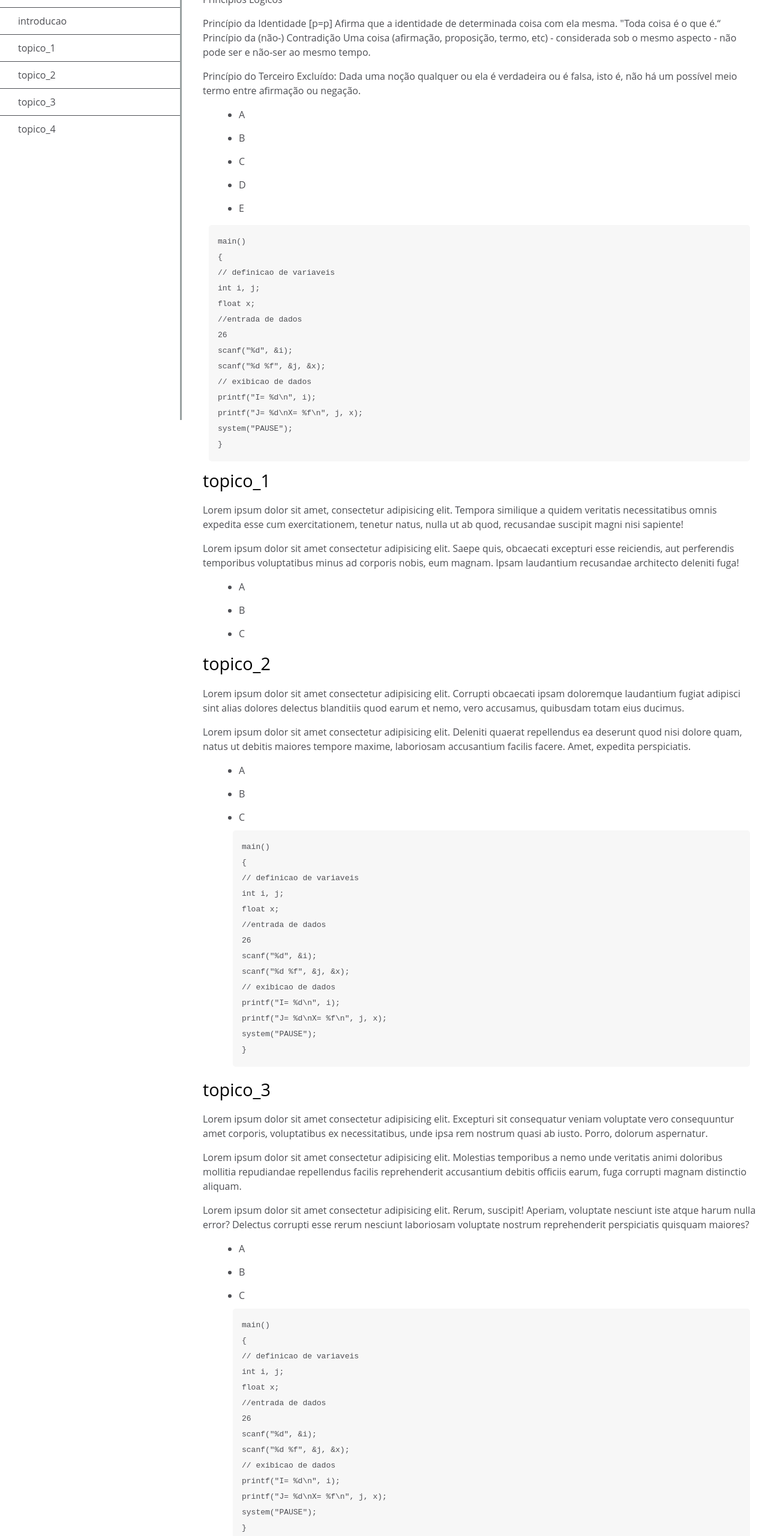
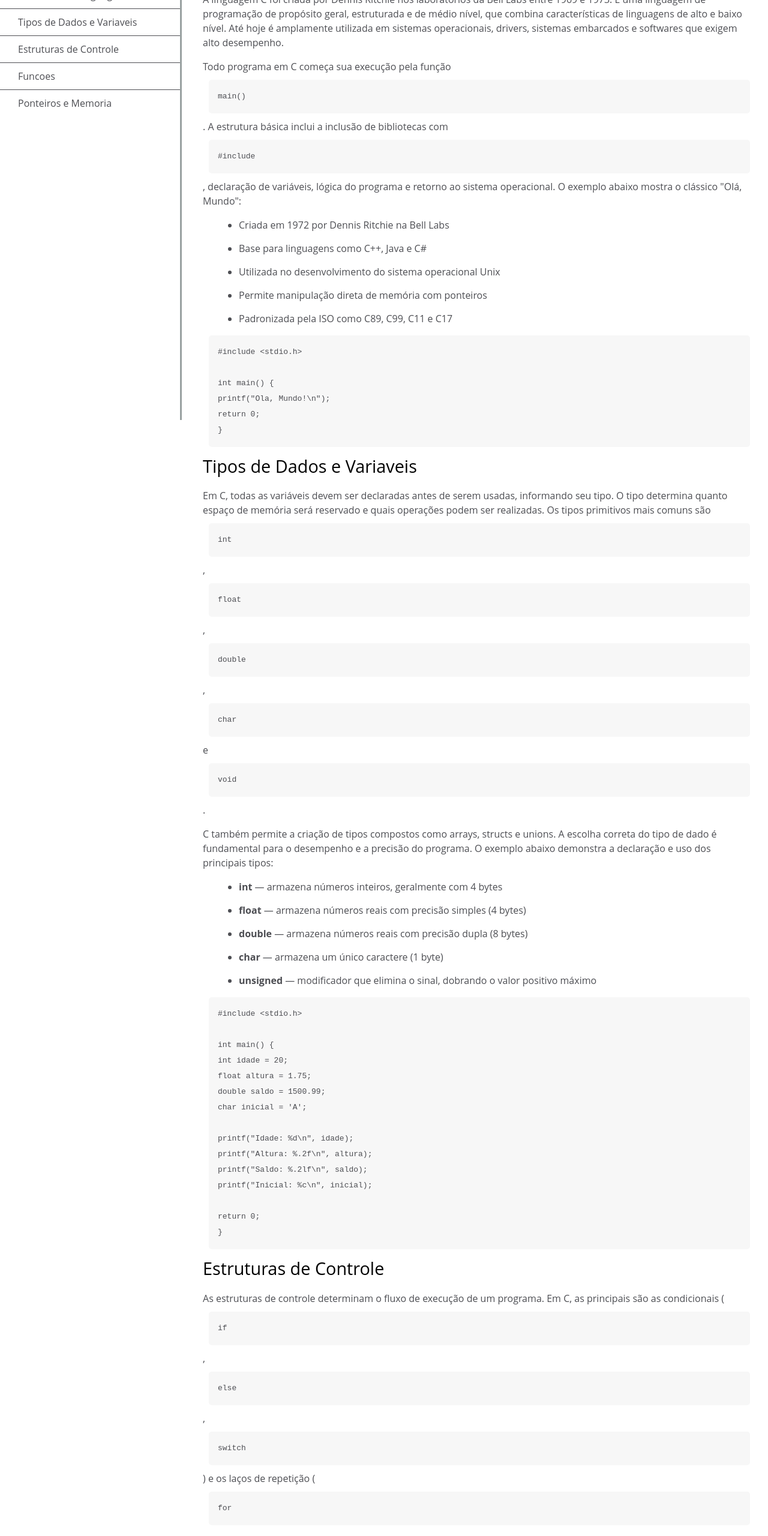
Before and after one commit to lourenasousa25-coder/documentacao_tecnica, a website built with Vite: page index.html in a window 1280 px wide. Shown: the part 100-2660 px from the top of the page at 60% size. Built offline with nearby package versions, Linux system fonts and the light colour scheme.

Commit message:
finalizacao

```diff
--- a/index.html
+++ b/index.html
@@ -5,191 +5,282 @@
   <meta charset="UTF-8" />
   <link rel="icon" type="image/svg+xml" href="/favicon.svg" />
   <meta name="viewport" content="width=device-width, initial-scale=1.0" />
-  <title>Projeto de documentação tecnica</title>
+  <title>Documentação Técnica — Linguagem C</title>
 </head>
 
 <body>
 
   <nav id="navbar">
-    <header>Documentacao tecnica</header>
+    <header>Linguagem C</header>
     <ul>
       <li>
-        <a class="nav-link" href="#introducao">introducao</a>
+        <a class="nav-link" href="#Introducao_a_Linguagem_C">Introducao a Linguagem C</a>
       </li>
       <li>
-        <a class="nav-link" href="#topico_1">topico_1</a>
+        <a class="nav-link" href="#Tipos_de_Dados_e_Variaveis">Tipos de Dados e Variaveis</a>
       </li>
       <li>
-        <a class="nav-link" href="#topico_2">topico_2</a>
+        <a class="nav-link" href="#Estruturas_de_Controle">Estruturas de Controle</a>
       </li>
       <li>
-        <a class="nav-link" href="#topico_3">topico_3</a>
+        <a class="nav-link" href="#Funcoes">Funcoes</a>
       </li>
       <li>
-        <a class="nav-link" href="#topico_4">topico_4</a>
+        <a class="nav-link" href="#Ponteiros_e_Memoria">Ponteiros e Memoria</a>
       </li>
     </ul>
   </nav>
+
   <main id="main-doc">
-    <section class="main-section" id="introducao">
-      <header>introducao</header>
-      <p>Princípios Lógicos
+
+    <section class="main-section" id="Introducao_a_Linguagem_C">
+      <header>Introducao a Linguagem C</header>
       <p>
-      <p> Princípio da Identidade [p=p] Afirma que a
-        identidade de determinada coisa com ela
-        mesma. "Toda coisa é o que é.“
-        Princípio da (não-) Contradição Uma coisa
-        (afirmação, proposição, termo, etc) -
-        considerada sob o mesmo aspecto - não
-        pode ser e não-ser ao mesmo tempo.</p>
-      <p> Princípio do Terceiro Excluído: Dada uma
-        noção qualquer ou ela é verdadeira ou é
-        falsa, isto é, não há um possível meio
-        termo entre afirmação ou negação.</p>
+        A linguagem C foi criada por Dennis Ritchie nos laboratórios da Bell Labs entre 1969 e 1973.
+        É uma linguagem de programação de propósito geral, estruturada e de médio nível, que combina
+        características de linguagens de alto e baixo nível. Até hoje é amplamente utilizada em sistemas
+        operacionais, drivers, sistemas embarcados e softwares que exigem alto desempenho.
+      </p>
+      <p>
+        Todo programa em C começa sua execução pela função <code>main()</code>. A estrutura básica inclui
+        a inclusão de bibliotecas com <code>#include</code>, declaração de variáveis, lógica do programa
+        e retorno ao sistema operacional. O exemplo abaixo mostra o clássico "Olá, Mundo":
+      </p>
 
       <ul>
-        <li>A</li>
-        <li>B</li>
-        <li>C</li>
-        <li>D</li>
-        <li>E</li>
+        <li>Criada em 1972 por Dennis Ritchie na Bell Labs</li>
+        <li>Base para linguagens como C++, Java e C#</li>
+        <li>Utilizada no desenvolvimento do sistema operacional Unix</li>
+        <li>Permite manipulação direta de memória com ponteiros</li>
+        <li>Padronizada pela ISO como C89, C99, C11 e C17</li>
       </ul>
 
- <code> main()
-{
-// definicao de variaveis
-int i, j;
-float x;
-//entrada de dados
-26
-scanf("%d", &i);
-scanf("%d %f", &j, &x);
-// exibicao de dados
-printf("I= %d\n", i);
-printf("J= %d\nX= %f\n", j, x);
-system("PAUSE");
-} </code>
+      <code>#include &lt;stdio.h&gt;
+
+int main() {
+    printf("Ola, Mundo!\n");
+    return 0;
+}</code>
 
     </section>
 
 
-    <section class="main-section" id="topico_1">
-      <header>topico_1</header>
-      <p>Lorem ipsum dolor sit amet, consectetur adipisicing elit. Tempora similique a quidem veritatis necessitatibus
-        omnis expedita esse cum exercitationem, tenetur natus, nulla ut ab quod, recusandae suscipit magni nisi
-        sapiente!</p>
-      <p>Lorem ipsum dolor sit amet consectetur adipisicing elit. Saepe quis, obcaecati excepturi esse reiciendis, aut
-        perferendis temporibus voluptatibus minus ad corporis nobis, eum magnam. Ipsam laudantium recusandae architecto
-        deleniti fuga!</p>
+    <section class="main-section" id="Tipos_de_Dados_e_Variaveis">
+      <header>Tipos de Dados e Variaveis</header>
+      <p>
+        Em C, todas as variáveis devem ser declaradas antes de serem usadas, informando seu tipo.
+        O tipo determina quanto espaço de memória será reservado e quais operações podem ser realizadas.
+        Os tipos primitivos mais comuns são <code>int</code>, <code>float</code>, <code>double</code>,
+        <code>char</code> e <code>void</code>.
+      </p>
+      <p>
+        C também permite a criação de tipos compostos como arrays, structs e unions. A escolha correta
+        do tipo de dado é fundamental para o desempenho e a precisão do programa. O exemplo abaixo
+        demonstra a declaração e uso dos principais tipos:
+      </p>
       <ul>
-        <li>A</li>
-        <li>B</li>
-        <li>C</li>
+        <li><strong>int</strong> — armazena números inteiros, geralmente com 4 bytes</li>
+        <li><strong>float</strong> — armazena números reais com precisão simples (4 bytes)</li>
+        <li><strong>double</strong> — armazena números reais com precisão dupla (8 bytes)</li>
+        <li><strong>char</strong> — armazena um único caractere (1 byte)</li>
+        <li><strong>unsigned</strong> — modificador que elimina o sinal, dobrando o valor positivo máximo</li>
+      </ul>
+
+      <code>#include &lt;stdio.h&gt;
+
+int main() {
+    int idade = 20;
+    float altura = 1.75;
+    double saldo = 1500.99;
+    char inicial = 'A';
+
+    printf("Idade: %d\n", idade);
+    printf("Altura: %.2f\n", altura);
+    printf("Saldo: %.2lf\n", saldo);
+    printf("Inicial: %c\n", inicial);
+
+    return 0;
+}</code>
+
     </section>
 
-    <section class="main-section" id="topico_2">
-      <header>topico_2</header>
-      <p>Lorem ipsum dolor sit amet consectetur adipisicing elit. Corrupti obcaecati ipsam doloremque laudantium fugiat
-        adipisci sint alias dolores delectus blanditiis quod earum et nemo, vero accusamus, quibusdam totam eius
-        ducimus.</p>
-      <p>Lorem ipsum dolor sit amet consectetur adipisicing elit. Deleniti quaerat repellendus ea deserunt quod nisi
-        dolore quam, natus ut debitis maiores tempore maxime, laboriosam accusantium facilis facere. Amet, expedita
-        perspiciatis.</p>
+    <section class="main-section" id="Estruturas_de_Controle">
+      <header>Estruturas de Controle</header>
+      <p>
+        As estruturas de controle determinam o fluxo de execução de um programa. Em C, as principais
+        são as condicionais (<code>if</code>, <code>else</code>, <code>switch</code>) e os laços de
+        repetição (<code>for</code>, <code>while</code>, <code>do-while</code>). Elas permitem que o
+        programa tome decisões e repita blocos de código conforme necessário.
+      </p>
+      <p>
+        O uso correto das estruturas de controle é essencial para criar algoritmos eficientes. O laço
+        <code>for</code> é ideal quando se sabe o número de repetições; o <code>while</code> é usado
+        quando a condição de parada depende de um evento durante a execução. Veja abaixo exemplos
+        de cada estrutura:
+      </p>
       <ul>
-        <li>A</li>
-        <li>B</li>
-        <li>C</li>
+        <li><strong>if/else</strong> — executa um bloco se a condição for verdadeira, outro caso contrário</li>
+        <li><strong>switch</strong> — compara uma variável com múltiplos valores possíveis</li>
+        <li><strong>for</strong> — repete um bloco um número definido de vezes</li>
+        <li><strong>while</strong> — repete enquanto a condição for verdadeira</li>
+        <li><strong>do-while</strong> — executa ao menos uma vez antes de verificar a condição</li>
+      </ul>
 
-         <code> main()
-{
-// definicao de variaveis
-int i, j;
-float x;
-//entrada de dados
-26
-scanf("%d", &i);
-scanf("%d %f", &j, &x);
-// exibicao de dados
-printf("I= %d\n", i);
-printf("J= %d\nX= %f\n", j, x);
-system("PAUSE");
-} </code>
+      <code>#include &lt;stdio.h&gt;
+
+int main() {
+    int i;
+
+    /* laco for: imprime de 1 a 5 */
+    for (i = 1; i &lt;= 5; i++) {
+        printf("%d ", i);
+    }
+    printf("\n");
+
+    /* condicional if/else */
+    if (i &gt; 5) {
+        printf("Loop encerrado.\n");
+    } else {
+        printf("Ainda em execucao.\n");
+    }
+
+    return 0;
+}</code>
+
+      <code>#include &lt;stdio.h&gt;
+
+int main() {
+    int nota = 7;
+
+    switch (nota) {
+        case 10: printf("Excelente!\n"); break;
+        case 7:
+        case 8:  printf("Bom!\n"); break;
+        case 5:
+        case 6:  printf("Regular.\n"); break;
+        default: printf("Reprovado.\n");
+    }
+
+    return 0;
+}</code>
+
     </section>
 
-    <section class="main-section" id="topico_3">
-      <header>topico_3</header>
-      <p>Lorem ipsum dolor sit amet consectetur adipisicing elit. Excepturi sit consequatur veniam voluptate vero
-        consequuntur amet corporis, voluptatibus ex necessitatibus, unde ipsa rem nostrum quasi ab iusto. Porro, dolorum
-        aspernatur.</p>
-      <p>Lorem ipsum dolor sit amet consectetur adipisicing elit. Molestias temporibus a nemo unde veritatis animi
-        doloribus mollitia repudiandae repellendus facilis reprehenderit accusantium debitis officiis earum, fuga
-        corrupti magnam distinctio aliquam.</p>
-      <p>Lorem ipsum dolor sit amet consectetur adipisicing elit. Rerum, suscipit! Aperiam, voluptate nesciunt iste
-        atque harum nulla error? Delectus corrupti esse rerum nesciunt laboriosam voluptate nostrum reprehenderit
-        perspiciatis quisquam maiores?</p>
+    <section class="main-section" id="Funcoes">
+      <header>Funcoes</header>
+      <p>
+        Funções são blocos de código reutilizáveis que realizam uma tarefa específica. Em C, toda função
+        deve ser declarada com um tipo de retorno, um nome e uma lista de parâmetros. O uso de funções
+        melhora a organização, legibilidade e manutenção do código, além de evitar repetição desnecessária.
+      </p>
+      <p>
+        C permite funções recursivas, ou seja, funções que chamam a si mesmas. Também é possível passar
+        variáveis por valor ou por referência (usando ponteiros). A declaração antecipada de uma função
+        é chamada de protótipo e deve aparecer antes de sua chamada no código.
+      </p>
+      <p>
+        A biblioteca padrão de C oferece diversas funções prontas, como <code>printf()</code>,
+        <code>scanf()</code>, <code>strlen()</code> e <code>malloc()</code>, acessíveis via
+        <code>#include</code> dos cabeçalhos correspondentes.
+      </p>
       <ul>
-        <li>A</li>
-        <li>B</li>
-        <li>C</li>
+        <li><strong>void</strong> — tipo de retorno para funções que não retornam valor</li>
+        <li><strong>return</strong> — encerra a função e devolve um valor ao chamador</li>
+        <li><strong>protótipo</strong> — declaração antecipada da assinatura da função</li>
+        <li><strong>recursão</strong> — técnica onde a função chama a si mesma</li>
+        <li><strong>parâmetros</strong> — valores recebidos pela função para processar</li>
+      </ul>
 
-         <code> main()
-{
-// definicao de variaveis
-int i, j;
-float x;
-//entrada de dados
-26
-scanf("%d", &i);
-scanf("%d %f", &j, &x);
-// exibicao de dados
-printf("I= %d\n", i);
-printf("J= %d\nX= %f\n", j, x);
-system("PAUSE");
-} </code>
- <code> main()
-{
-// definicao de variaveis
-int i, j;
-float x;
-//entrada de dados
-26
-scanf("%d", &i);
-scanf("%d %f", &j, &x);
-// exibicao de dados
-printf("I= %d\n", i);
-printf("J= %d\nX= %f\n", j, x);
-system("PAUSE");
-} </code>
+      <code>#include &lt;stdio.h&gt;
+
+/* prototipo da funcao */
+int soma(int a, int b);
+
+int main() {
+    int resultado = soma(3, 7);
+    printf("Soma: %d\n", resultado);
+    return 0;
+}
+
+int soma(int a, int b) {
+    return a + b;
+}</code>
+
+      <code>#include &lt;stdio.h&gt;
+
+/* funcao recursiva: fatorial */
+int fatorial(int n) {
+    if (n == 0) return 1;
+    return n * fatorial(n - 1);
+}
+
+int main() {
+    printf("5! = %d\n", fatorial(5));
+    return 0;
+}</code>
+
     </section>
 
-    <section class="main-section" id="topico_4">
-      <header>topico_4</header>
-      <p>Lorem ipsum dolor sit amet consectetur adipisicing elit. Rerum minus reprehenderit sequi libero facere odit
-        illo esse ullam dolorem magnam. Minima, voluptates molestias repudiandae eius dolores dolorum! Molestias,
-        placeat ducimus?</p>
-      <p>Lorem ipsum dolor, sit amet consectetur adipisicing elit. Laboriosam quam libero cum voluptatem culpa optio
-        amet sit commodi consequuntur repellat ea vero, excepturi itaque, quae sint totam! Illum, aspernatur. Optio?</p>
+    <section class="main-section" id="Ponteiros_e_Memoria">
+      <header>Ponteiros e Memoria</header>
+      <p>
+        Ponteiros são variáveis que armazenam o endereço de memória de outra variável. São um dos
+        recursos mais poderosos — e perigosos — da linguagem C. Com ponteiros é possível manipular
+        diretamente a memória, criar estruturas de dados dinâmicas como listas encadeadas e passar
+        grandes volumes de dados para funções sem copiá-los.
+      </p>
+      <p>
+        A alocação dinâmica de memória em C é feita com as funções <code>malloc()</code>,
+        <code>calloc()</code> e <code>realloc()</code>, todas da biblioteca <code>stdlib.h</code>.
+        É obrigatório liberar a memória alocada com <code>free()</code> ao fim do uso, evitando
+        vazamentos de memória (memory leaks).
+      </p>
       <ul>
-        <li>A</li>
-        <li>B</li>
-        <li>C</li>
-        <code> main()
-{
-// definicao de variaveis
-int i, j;
-float x;
-//entrada de dados
-26
-scanf("%d", &i);
-scanf("%d %f", &j, &x);
-// exibicao de dados
-printf("I= %d\n", i);
-printf("J= %d\nX= %f\n", j, x);
-system("PAUSE");
-} </code>
+        <li><strong>&amp;</strong> — operador que retorna o endereço de uma variável</li>
+        <li><strong>*</strong> — operador de indireção, acessa o valor no endereço apontado</li>
+        <li><strong>malloc()</strong> — aloca um bloco de memória sem inicializar</li>
+        <li><strong>calloc()</strong> — aloca e inicializa a memória com zero</li>
+        <li><strong>free()</strong> — libera a memória alocada dinamicamente</li>
+      </ul>
+
+      <code>#include &lt;stdio.h&gt;
+
+int main() {
+    int x = 10;
+    int *ptr = &amp;x;
+
+    printf("Valor de x: %d\n", x);
+    printf("Endereco de x: %p\n", ptr);
+    printf("Valor via ponteiro: %d\n", *ptr);
+
+    *ptr = 20;
+    printf("Novo valor de x: %d\n", x);
+
+    return 0;
+}</code>
+
+      <code>#include &lt;stdio.h&gt;
+#include &lt;stdlib.h&gt;
+
+int main() {
+    int n = 5;
+    int *vetor = (int*) malloc(n * sizeof(int));
+
+    if (vetor == NULL) {
+        printf("Erro ao alocar memoria.\n");
+        return 1;
+    }
+
+    for (int i = 0; i &lt; n; i++) {
+        vetor[i] = i * 2;
+        printf("vetor[%d] = %d\n", i, vetor[i]);
+    }
+
+    free(vetor);
+    return 0;
+}</code>
+
     </section>
-
-
 
   </main>
 
```
Also changed, not shown: 1 other file.
